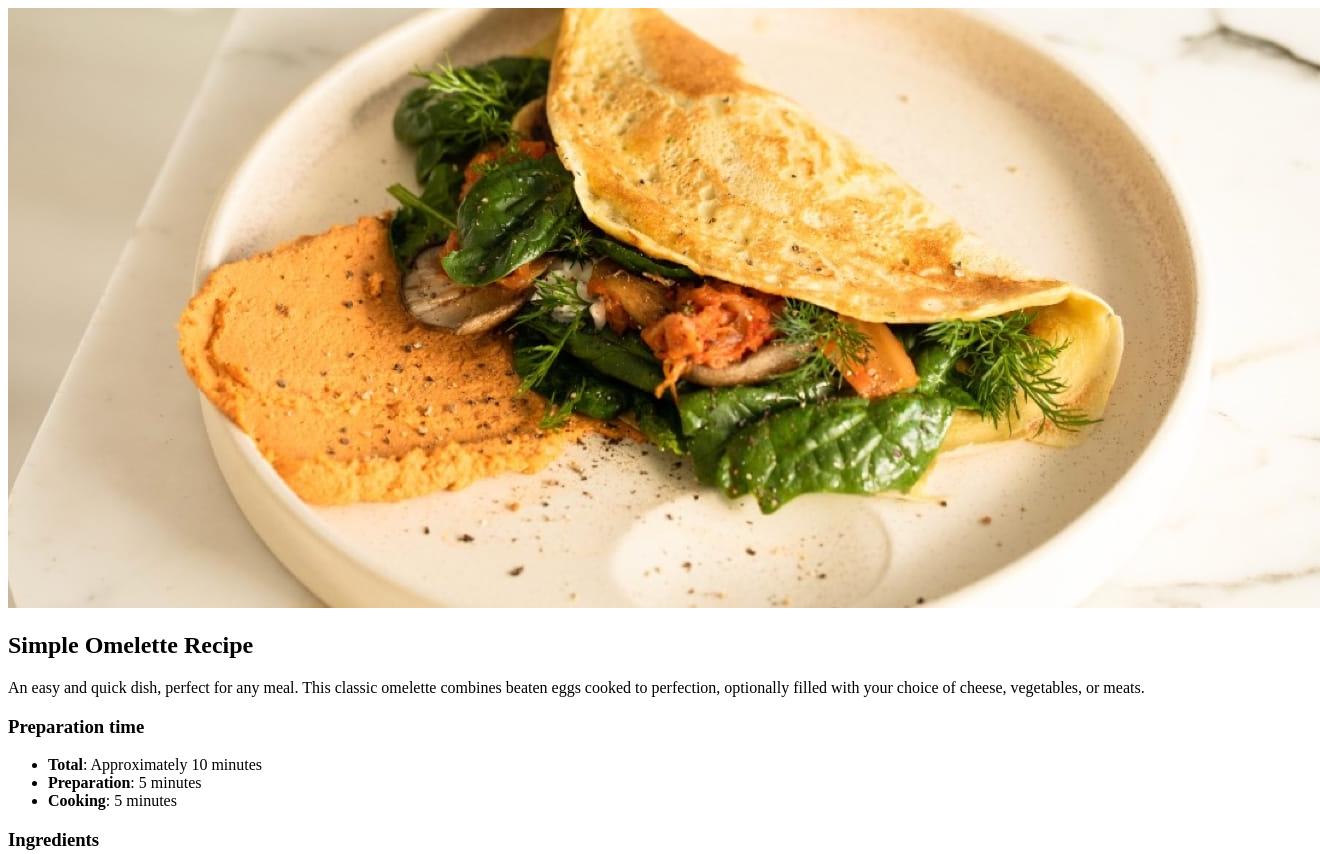
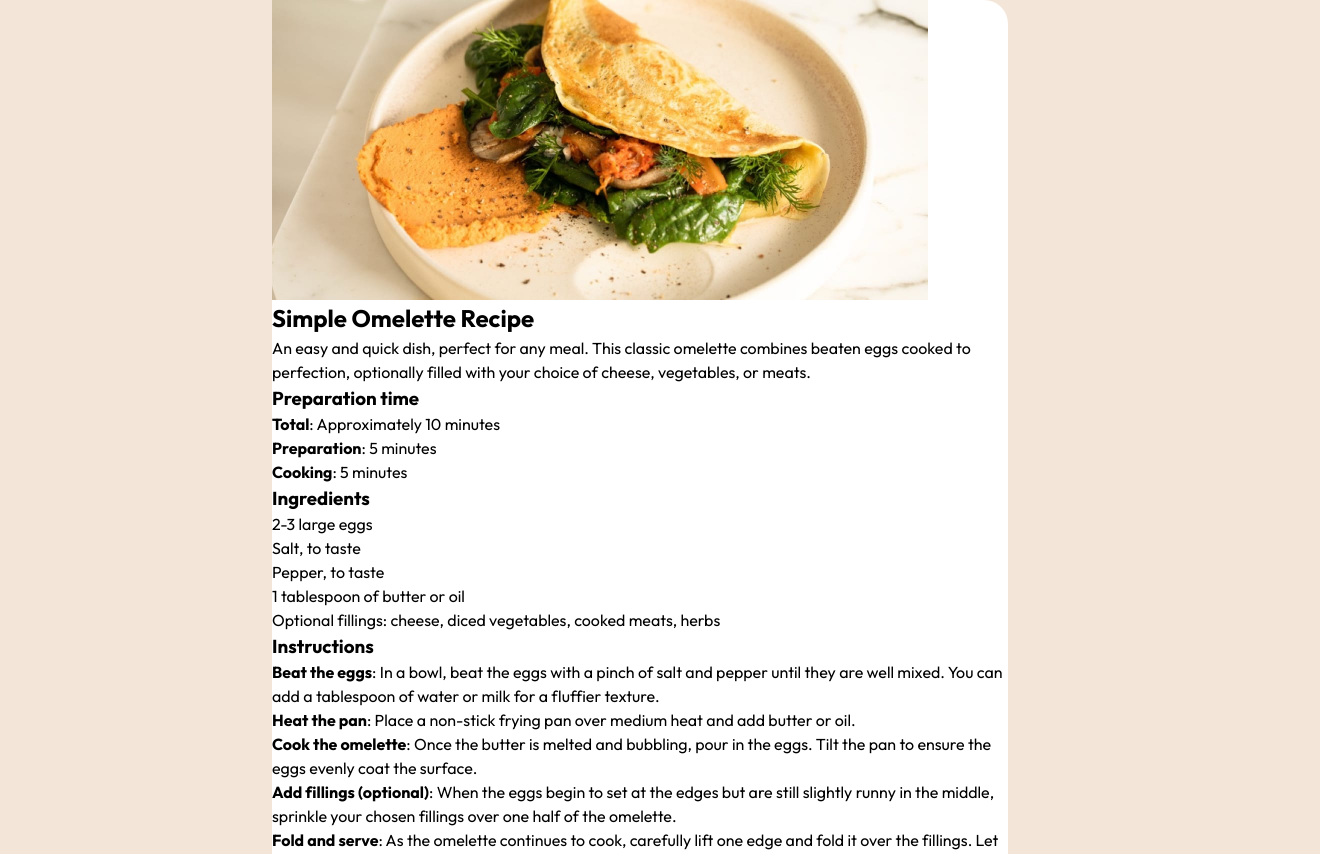
Before and after one commit to markharrison777/FE-Recipe-page, a plain HTML site: page index.html in a window 1280 px wide. Shown: the top 854 px of the page, 1320 px wide, since content can reach past the window. Drawn offline with Linux system fonts and the light colour scheme.

Commit message:
font fam added, main bkg, card centered

```diff
--- a/styles/style.css
+++ b/styles/style.css
@@ -20,3 +20,73 @@
 
 */
 /************************************************/
+
+/* Basic reset */
+*,
+*::before,
+*::after {
+  box-sizing: border-box;
+  margin: 0;
+  padding: 0;
+}
+
+/* Additional resets for a more comprehensive reset */
+html {
+  font-family: sans-serif;
+  line-height: 1.6;
+}
+
+body {
+  min-height: 100vh;
+  text-rendering: optimizeSpeed;
+  line-height: 1.5;
+}
+
+img,
+picture,
+video,
+canvas,
+svg {
+  display: block;
+  max-width: 100%;
+}
+
+button,
+input,
+select,
+textarea {
+  font: inherit;
+}
+
+ul,
+ol {
+  list-style: none;
+  padding: 0;
+}
+
+a {
+  text-decoration: none;
+  color: inherit;
+}
+
+/* END * Basic reset */
+
+body {
+  font-family: "Outfit", sans-serif; /* Default*/
+  font-size: 1em; /* Default for paragraphs*/
+  background-color: #f3e6d8;
+}
+
+/* Main wrapper of recipe card */
+main {
+  background-color: #ffffff;
+  width: 736px;
+  border-radius: 24px;
+  margin: 0 auto;
+}
+
+.recipe-image {
+  width: 656px;
+  height: 300px;
+  border-radius: 12px;
+}
```
Also changed, not shown: 1 other file.
